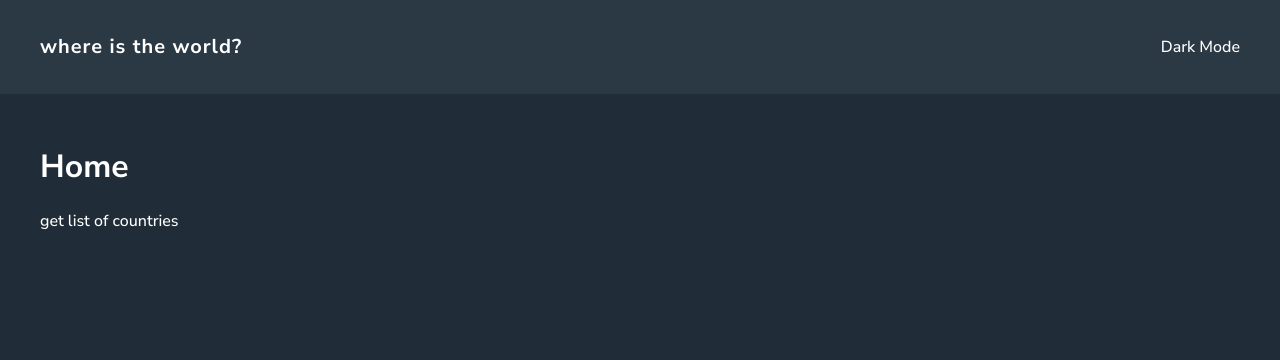
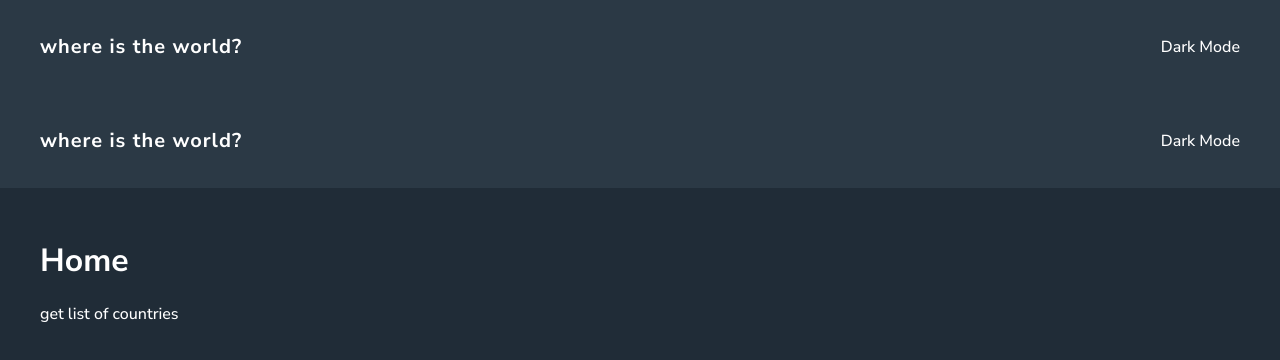
Before and after one commit to luluCodingWizard/Nextjs-Beginners, a Next.js app: page / in a window 1280 px wide. Shown: the top 360 px of the page. Built offline with nearby package versions, Linux system fonts and the light colour scheme.

Commit message:
lesson 13 layout

```diff
--- /dev/null
+++ b/components/Layout/index.js
@@ -0,0 +1,10 @@
+import React from "react";
+import Header from "../Header";
+
+export default function Layout({ children }) {
+  return (
+    <div>
+      <Header /> {children}
+    </div>
+  );
+}
--- a/pages/_app.js
+++ b/pages/_app.js
@@ -1,7 +1,12 @@
-import '../styles/globals.css'
+import Layout from "../components/Layout";
+import "../styles/globals.css";
 
 function MyApp({ Component, pageProps }) {
-  return <Component {...pageProps} />
+  return (
+    <Layout>
+      <Component {...pageProps} />
+    </Layout>
+  );
 }
 
-export default MyApp
+export default MyApp;
--- a/pages/countries/index.js
+++ b/pages/countries/index.js
@@ -1,14 +1,12 @@
 // domain.com/countries
 
 import React from "react";
-import Header from "../../components/Header";
 import CountryCard from "../../components/countryCard";
 import styles from "./countries.module.css";
 
 export default function countries({ countries }) {
   return (
     <div>
-      <Header />
       <div className={styles.contries_wrapper}>
         {countries.map((country) => (
           <CountryCard
```
